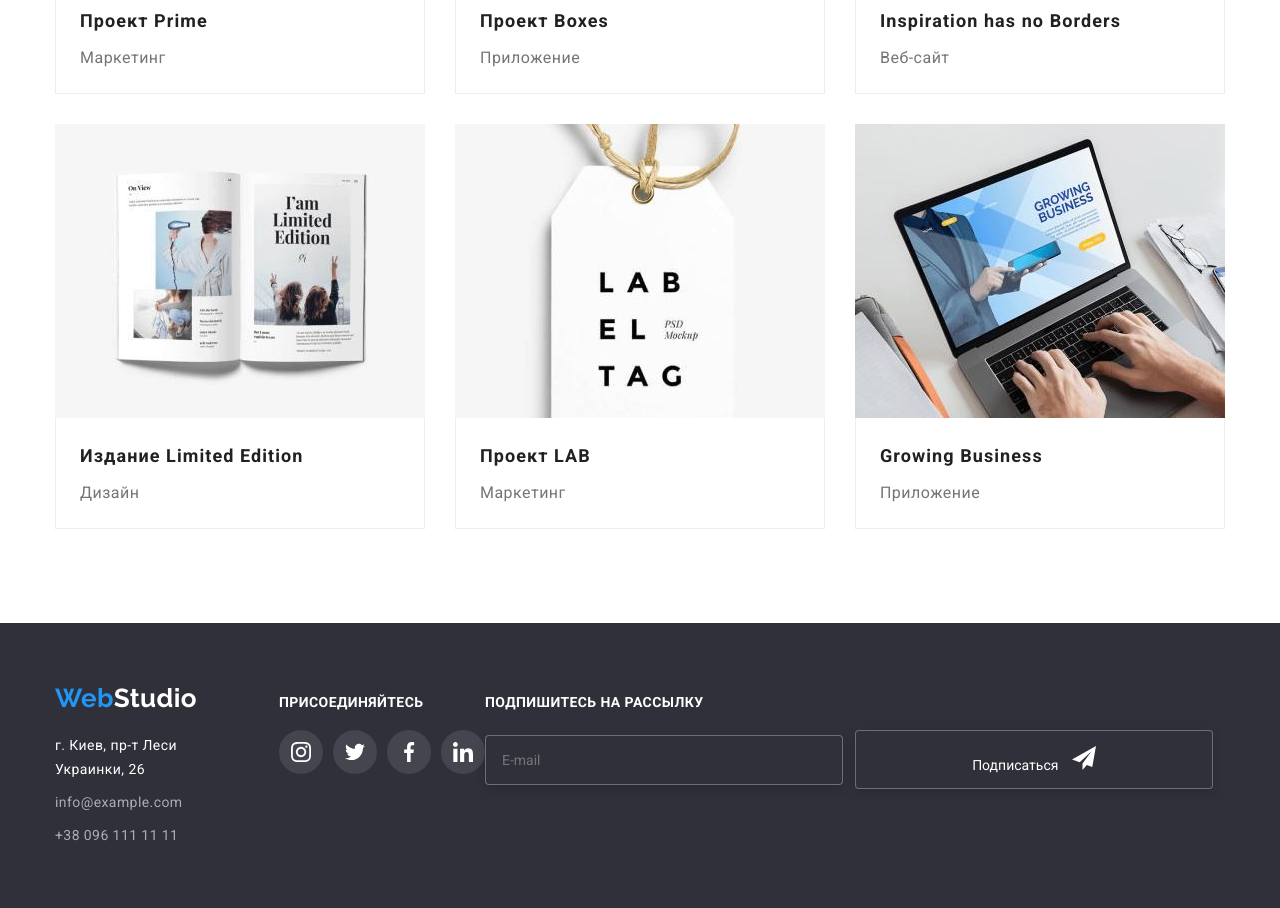
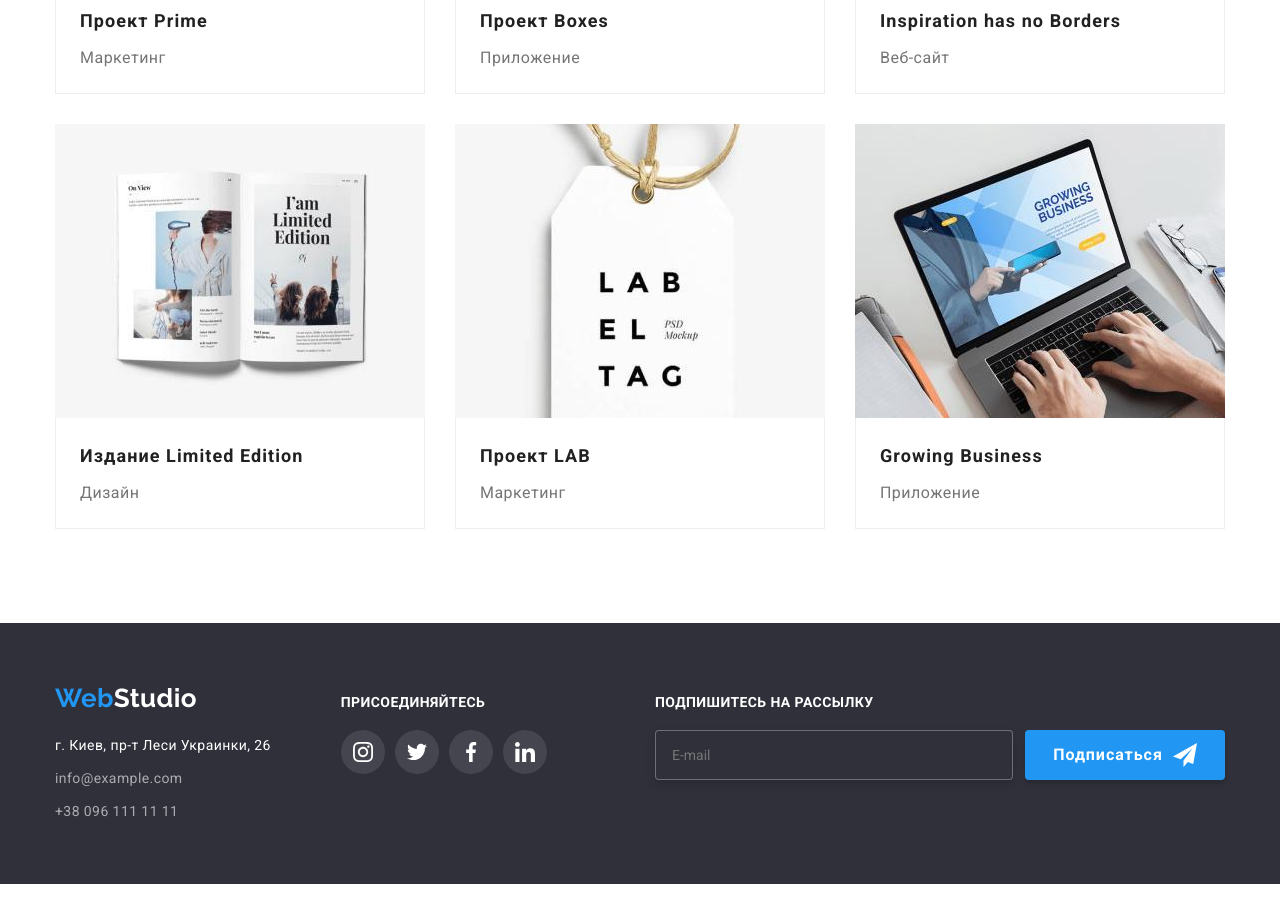
Before and after one commit to Vladbillionaire/goit-markup-hw-06, a plain HTML site: page portfolio.html in a window 1280 px wide. Shown: the part 1008-1916 px from the top of the page. After the commit the page ends 1892 px from the top, so only its background shows below. Drawn offline with nearby package versions, Linux system fonts and the light colour scheme.

Commit message:
Corrected_one_letter

```diff
--- a/portfolio.html
+++ b/portfolio.html
@@ -376,7 +376,7 @@
                   </ul>
                </address>
             </div>
-            <div class="fotter-social-container">
+            <div class="footer-social-container">
                <strong class="footer-social-caption">Присоединяйтесь</strong>
                <ul class="footer-social-list">
                   <li class="footer-social-item">
@@ -456,7 +456,7 @@
                      id="footer-email"
                      placeholder="E-mail"
                   />
-                  <button class="footer-email-button" type="submit">
+                  <button class="footer-email-link" type="submit">
                      Подписаться
                      <svg class="footer-telegram-icon" width="24" height="24">
                         <use
```
Also changed, not shown: index.html (+2 -2 lines).
